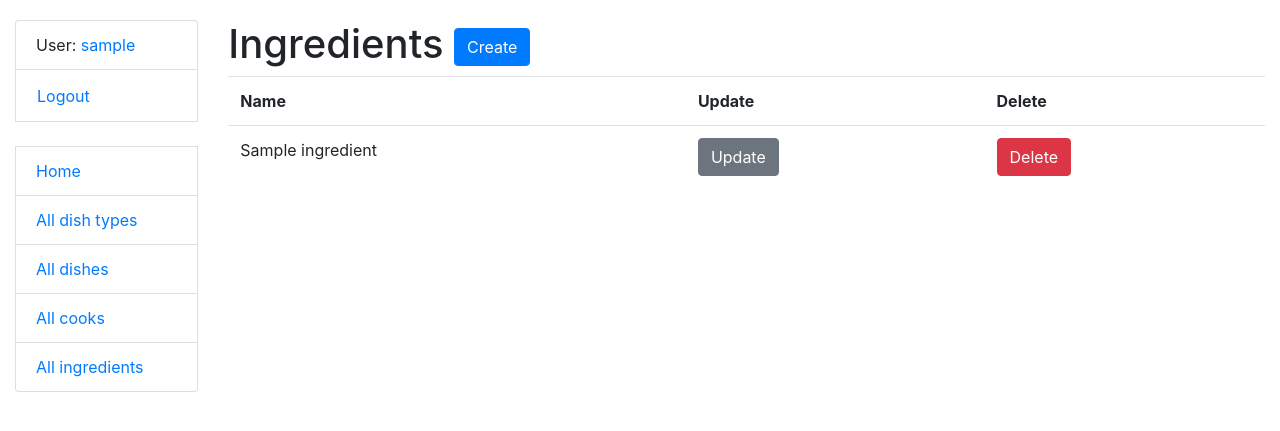
After one commit to Arenkton/restaurant-kitchen-service, a Django app: page /ingredients/ in a window 1280 px wide. The commit adds this page. Shown: the top 431 px of the page. Run offline with Django 5.2, Linux system fonts and the light colour scheme; a user stored in the database is signed in; tables that the repository leaves empty hold one stand-in row (values such as "Sample post").

Commit message:
Add ingredient management

```diff
--- a/kitchen/models.py
+++ b/kitchen/models.py
@@ -23,6 +23,11 @@ class Dish(models.Model):
     price = models.DecimalField(max_digits=10, decimal_places=2)
     dish_type = models.ForeignKey(DishType, on_delete=models.CASCADE)
     cooks = models.ManyToManyField(Cook)
+    ingredients = models.ManyToManyField(
+        "Ingredient",
+        related_name="dishes",
+        blank=True,
+    )
 
     def __str__(self):
         return self.name
@@ -30,10 +35,6 @@ class Dish(models.Model):
 
 class Ingredient(models.Model):
     name = models.CharField(max_length=100)
-    dishes = models.ManyToManyField(
-        Dish,
-        related_name="ingredients"
-    )
 
     def __str__(self):
         return self.name
--- a/kitchen/urls.py
+++ b/kitchen/urls.py
@@ -1,4 +1,3 @@
-from django.contrib import admin
 from django.urls import path
 
 from kitchen import views
@@ -78,4 +77,24 @@ urlpatterns = [
         views.CookDeleteView.as_view(),
         name="cook-delete",
     ),
+    path(
+        "ingredients/",
+        views.IngredientListView.as_view(),
+        name="ingredient-list",
+    ),
+    path(
+        "ingredients/create/",
+        views.IngredientCreateView.as_view(),
+        name="ingredient-create",
+    ),
+    path(
+        "ingredients/<int:pk>/update/",
+        views.IngredientUpdateView.as_view(),
+        name="ingredient-update",
+    ),
+    path(
+        "ingredients/<int:pk>/delete/",
+        views.IngredientDeleteView.as_view(),
+        name="ingredient-delete",
+    ),
 ]
--- a/kitchen/views.py
+++ b/kitchen/views.py
@@ -4,8 +4,14 @@ from django.contrib.auth.mixins import LoginRequiredMixin
 from django.views import generic
 from django.urls import reverse_lazy
 
-from kitchen.forms import DishTypeForm, DishForm, CookCreationForm, CookUpdateForm
-from kitchen.models import DishType, Dish, Cook
+from kitchen.forms import (
+    CookCreationForm,
+    CookUpdateForm,
+    DishForm,
+    DishTypeForm,
+    IngredientForm,
+)
+from kitchen.models import DishType, Dish, Cook, Ingredient
 
 
 @login_required
@@ -50,7 +56,6 @@ class DishDetailView(LoginRequiredMixin, generic.DetailView):
     model = Dish
     context_object_name = "dish"
     template_name = "kitchen/dish_detail.html"
-    paginate_by = 5
 
 
 class DishCreateView(LoginRequiredMixin, generic.CreateView):
@@ -104,3 +109,30 @@ class CookDeleteView(LoginRequiredMixin, generic.DeleteView):
     model = Cook
     template_name = "kitchen/cook_confirm_delete.html"
     success_url = reverse_lazy("kitchen:cook-list")
+
+
+class IngredientListView(LoginRequiredMixin, generic.ListView):
+    model = Ingredient
+    context_object_name = "ingredients"
+    template_name = "kitchen/ingredient_list.html"
+    paginate_by = 5
+
+
+class IngredientCreateView(LoginRequiredMixin, generic.CreateView):
+    model = Ingredient
+    form_class = IngredientForm
+    template_name = "kitchen/ingredient_form.html"
+    success_url = reverse_lazy("kitchen:ingredient-list")
+
+
+class IngredientUpdateView(LoginRequiredMixin, generic.UpdateView):
+    model = Ingredient
+    form_class = IngredientForm
+    template_name = "kitchen/ingredient_form.html"
+    success_url = reverse_lazy("kitchen:ingredient-list")
+
+
+class IngredientDeleteView(LoginRequiredMixin, generic.DeleteView):
+    model = Ingredient
+    template_name = "kitchen/ingredient_confirm_delete.html"
+    success_url = reverse_lazy("kitchen:ingredient-list")
--- a/templates/includes/sidebar.html
+++ b/templates/includes/sidebar.html
@@ -40,4 +40,8 @@
   <li class="list-group-item">
     <a href="{% url 'kitchen:cook-list' %}">All cooks</a>
   </li>
+
+  <li class="list-group-item">
+    <a href="{% url 'kitchen:ingredient-list' %}">All ingredients</a>
+  </li>
 </ul>
--- /dev/null
+++ b/templates/kitchen/ingredient_list.html
@@ -0,0 +1,46 @@
+{% extends "base.html" %}
+
+{% block content %}
+  <h1>
+    Ingredients
+    <a href="{% url 'kitchen:ingredient-create' %}" class="btn btn-primary">
+      Create
+    </a>
+  </h1>
+
+  {% if ingredients %}
+    <table class="table">
+      <tr>
+        <th>Name</th>
+        <th>Update</th>
+        <th>Delete</th>
+      </tr>
+
+      {% for ingredient in ingredients %}
+        <tr>
+          <td>{{ ingredient.name }}</td>
+
+          <td>
+            <a
+              href="{% url 'kitchen:ingredient-update' pk=ingredient.pk %}"
+              class="btn btn-secondary"
+            >
+              Update
+            </a>
+          </td>
+
+          <td>
+            <a
+              href="{% url 'kitchen:ingredient-delete' pk=ingredient.pk %}"
+              class="btn btn-danger"
+            >
+              Delete
+            </a>
+          </td>
+        </tr>
+      {% endfor %}
+    </table>
+  {% else %}
+    <p>There are no ingredients yet.</p>
+  {% endif %}
+{% endblock %}
```
Also changed, not shown: kitchen/forms.py (+8 -1 lines), templates/kitchen/ingredient_confirm_delete.html (added, +22 -0 lines), templates/kitchen/ingredient_form.html (added, +12 -0 lines), kitchen/migrations/0004_remove_ingredient_dishes_dish_ingredients.py (added).
